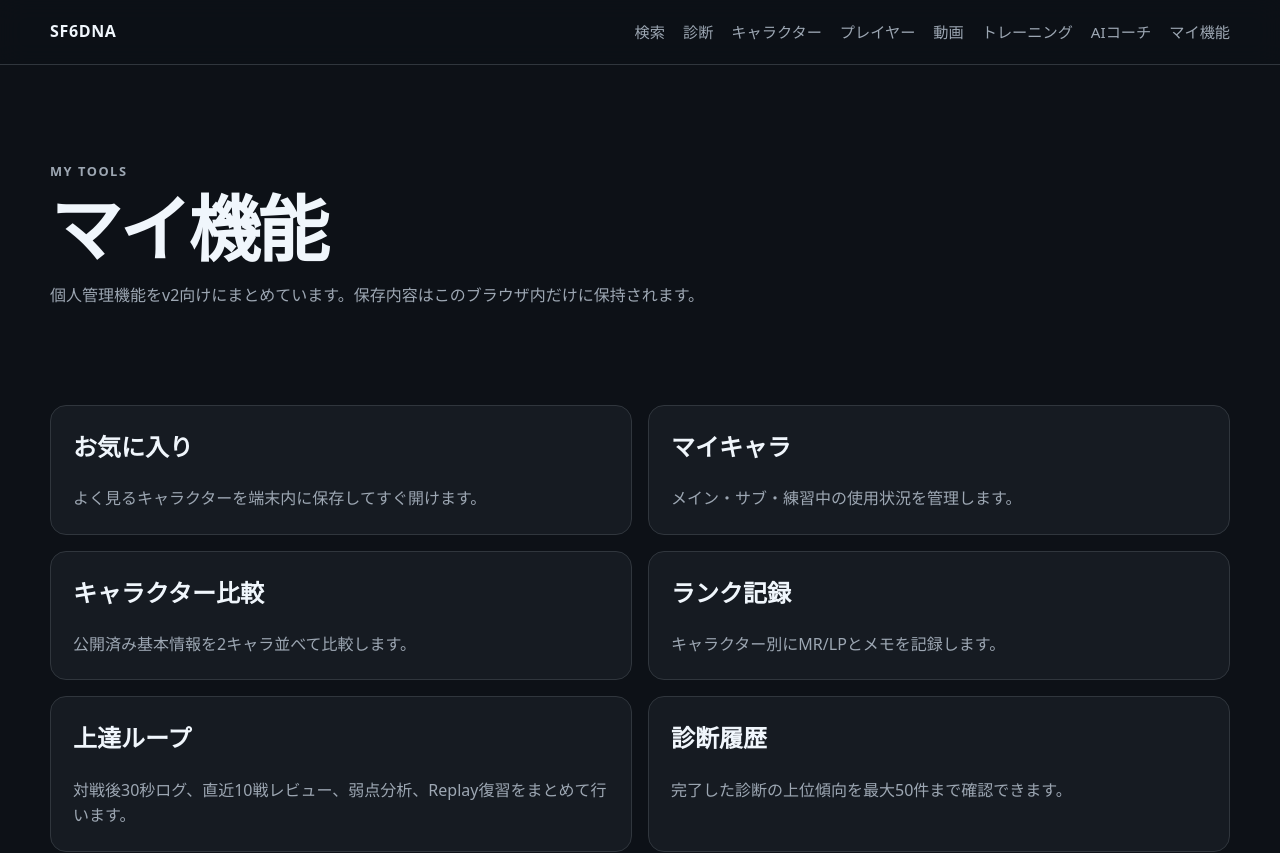
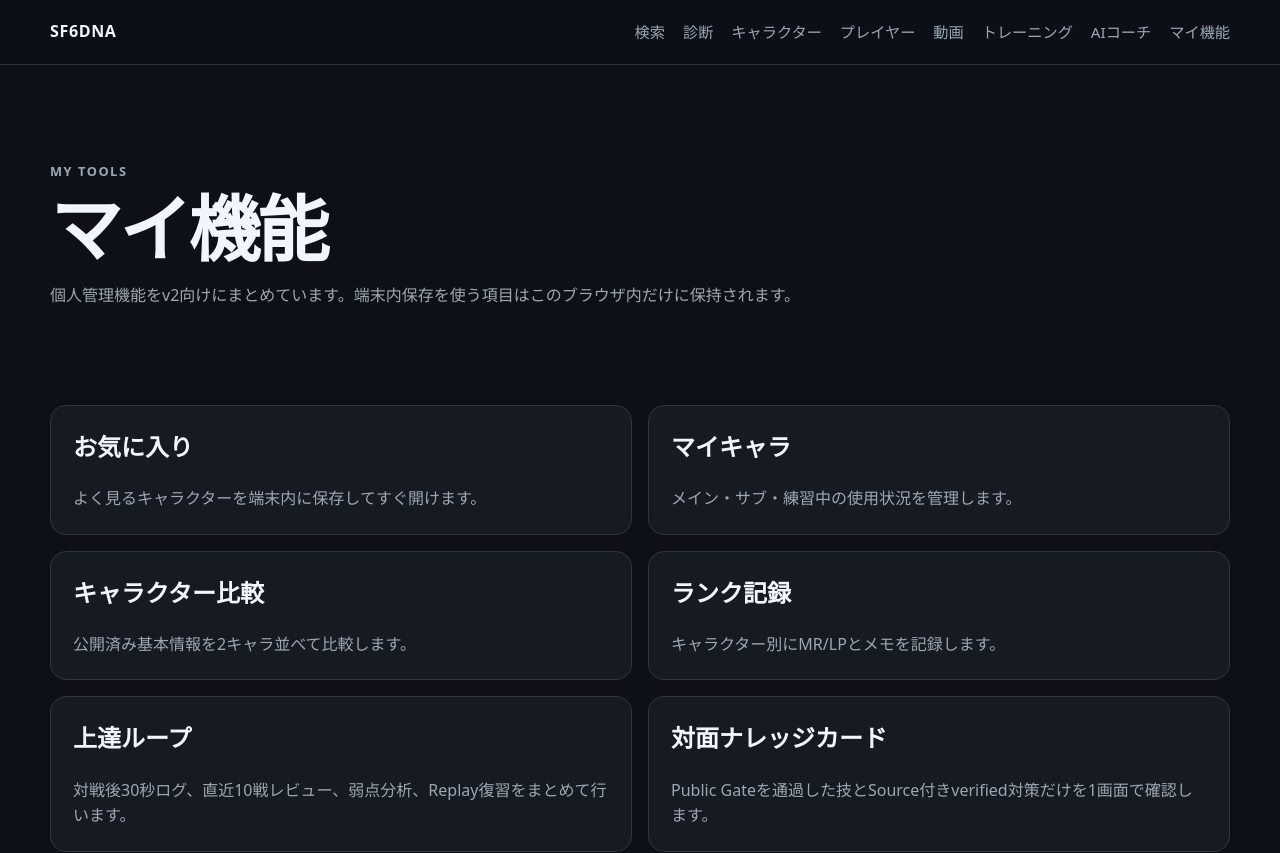
Before and after one commit to palzsoftware/SF6DNA, a Next.js app in the folder v2-web/: page /tools in a window 1280 px wide. Shown: the top 853 px of the page. Built offline with nearby package versions, Linux system fonts and the light colour scheme; no server answers.

Commit message:
phase22: expose matchup knowledge card

```diff
--- a/v2-web/src/app/tools/page.tsx
+++ b/v2-web/src/app/tools/page.tsx
@@ -2,7 +2,7 @@
 
 export const metadata = {
   title: "マイ機能",
-  description: "お気に入り、マイキャラ、キャラクター比較、ランク記録、対戦レビュー、診断履歴をまとめた個人向けツールです。",
+  description: "お気に入り、マイキャラ、比較、ランク記録、対戦レビュー、対面カード、診断履歴をまとめた個人向けツールです。",
 };
 
 const tools = [
@@ -11,6 +11,7 @@
   { href: "/compare", title: "キャラクター比較", body: "公開済み基本情報を2キャラ並べて比較します。" },
   { href: "/rank-tracker", title: "ランク記録", body: "キャラクター別にMR/LPとメモを記録します。" },
   { href: "/improve", title: "上達ループ", body: "対戦後30秒ログ、直近10戦レビュー、弱点分析、Replay復習をまとめて行います。" },
+  { href: "/matchup-card", title: "対面ナレッジカード", body: "Public Gateを通過した技とSource付きverified対策だけを1画面で確認します。" },
   { href: "/diagnosis/history", title: "診断履歴", body: "完了した診断の上位傾向を最大50件まで確認できます。" },
 ];
 
@@ -20,7 +21,7 @@
       <section className="hero">
         <p className="eyebrow">MY TOOLS</p>
         <h1>マイ機能</h1>
-        <p>個人管理機能をv2向けにまとめています。保存内容はこのブラウザ内だけに保持されます。</p>
+        <p>個人管理機能をv2向けにまとめています。端末内保存を使う項目はこのブラウザ内だけに保持されます。</p>
       </section>
       <section className="tool-card-grid">
         {tools.map((tool) => (
```
